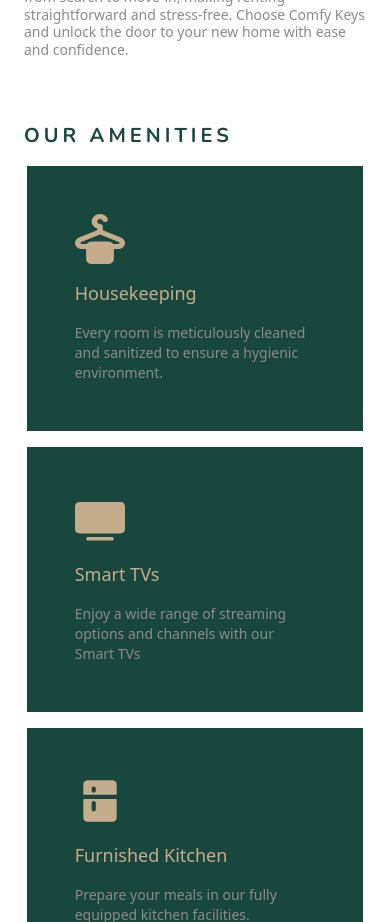
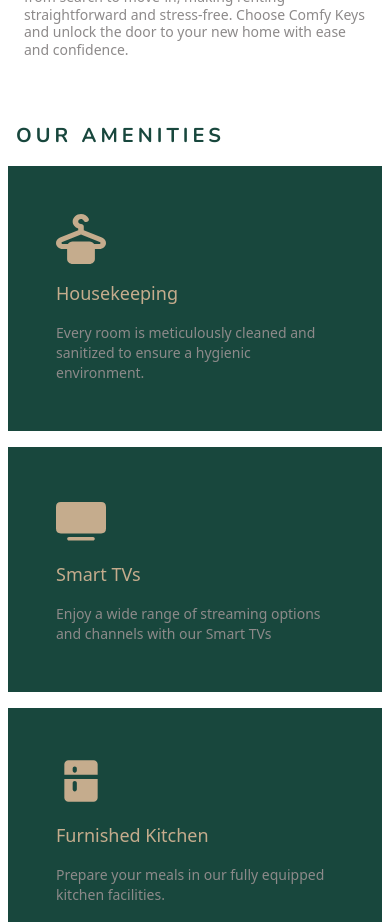
Before and after one commit to Rashid004/Comfy-keys, a Next.js app: page / in a window 390 px wide. Shown: the part 1380-2302 px from the top of the page. Built offline with nearby package versions, Linux system fonts and the light colour scheme.

Commit message:
Correction

```diff
--- a/components/pages/About.js
+++ b/components/pages/About.js
@@ -60,7 +60,7 @@ function About() {
     >
       <div className="relative container mx-auto grid grid-cols-1 md:grid-cols-2 gap-4 md:gap-8 max-w-7xl">
         {/* Background div */}
-        <div className="absolute bg-[#18473D] w-[250px] h-[250px] sm:w-[320px] sm:h-[300px] md:w-[517px] md:h-[521px] -top-4 left-8 sm:-top-4 sm:-left-1 md:-top-6 md:-left-6 z-0 "></div>
+        <div className="absolute bg-[#18473D] w-[250px] h-[250px] sm:w-[320px] sm:h-[300px] md:w-[517px] md:h-[521px] -top-4 left-10 sm:-top-4 sm:-left-1 md:-top-6 md:-left-6 z-0 "></div>
 
         {/* Image Section */}
         <div className="relative z-10 flex items-center justify-center sm:justify-start order-1 md:order-1">
--- a/components/pages/Amenties.js
+++ b/components/pages/Amenties.js
@@ -80,7 +80,7 @@ function Amenities() {
       id="amenities"
     >
       <div className="flex flex-col items-start  md:items-center gap-3 mb-4 md:mb-8">
-        <h1 className="text-[#18473D] font-[nunito] md:ml-0 uppercase text-xl sm:text-2xl md:text-5xl lg:text-6xl tracking-[4px] sm:tracking-[6px] md:tracking-[9.6px] font-bold text-start ml-4">
+        <h1 className="text-[#18473D] font-[nunito] md:ml-0 uppercase text-xl sm:text-2xl md:text-5xl lg:text-6xl tracking-[4px] sm:tracking-[6px] md:tracking-[9.6px] font-bold text-start ml-2">
           Our Amenities
         </h1>
 
@@ -117,7 +117,7 @@ function Amenities() {
         ].map((amenity, index) => (
           <div
             key={index}
-            className="flex flex-col items-start text-left bg-[#18473D] w-[90%] sm:w-[316px] md:w-[278px] h-auto sm:h-[268px] p-12 sm:px-8  sm:py-10 md:px-[45px] md:py-10 justify-center gap-4"
+            className="flex flex-col items-start text-left bg-[#18473D] w-full sm:w-[316px] md:w-[278px] h-auto sm:h-[268px] p-12 sm:px-8  sm:py-10 md:px-[45px] md:py-10 justify-center gap-4"
           >
             <Image
               src={amenity.icon}
--- a/components/pages/Partner.js
+++ b/components/pages/Partner.js
@@ -81,7 +81,7 @@ function Partner() {
             </p>
           </div>
         </div>
-        <div className="absolute bg-[#18473D] w-[250px] h-[220px] sm:h-[257px] md:w-[40%] md:h-[60%] -translate-y-4 sm:-translate-y-4 md:-translate-y-5 right-[88px] sm:right-[45%] md:-translate-x-[82px] md:-right-9 z-0"></div>
+        <div className="absolute bg-[#18473D] w-[250px] h-[220px] sm:h-[257px] md:w-[40%] md:h-[60%] -translate-y-4 sm:-translate-y-4 md:-translate-y-5 right-[94px] sm:right-[45%] md:-translate-x-[82px] md:-right-9 z-0"></div>
 
         <div className="relative z-10 order-1 md:order-2">
           <Image
```
